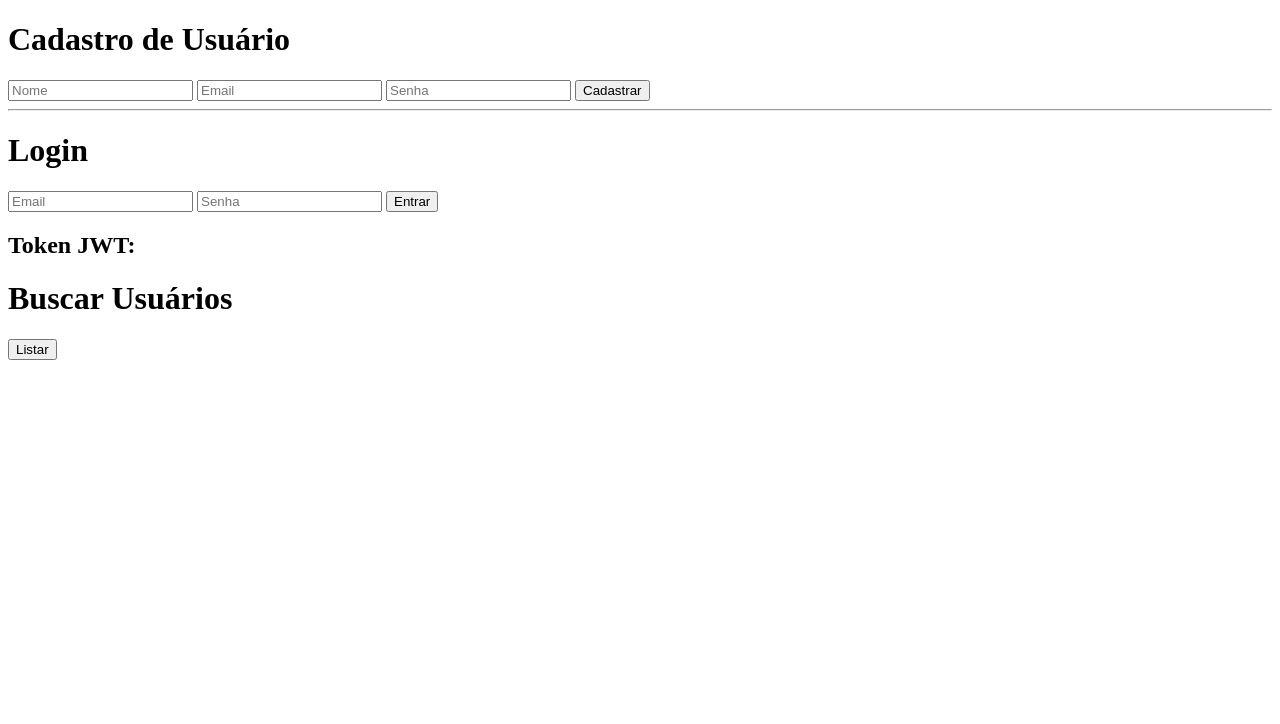
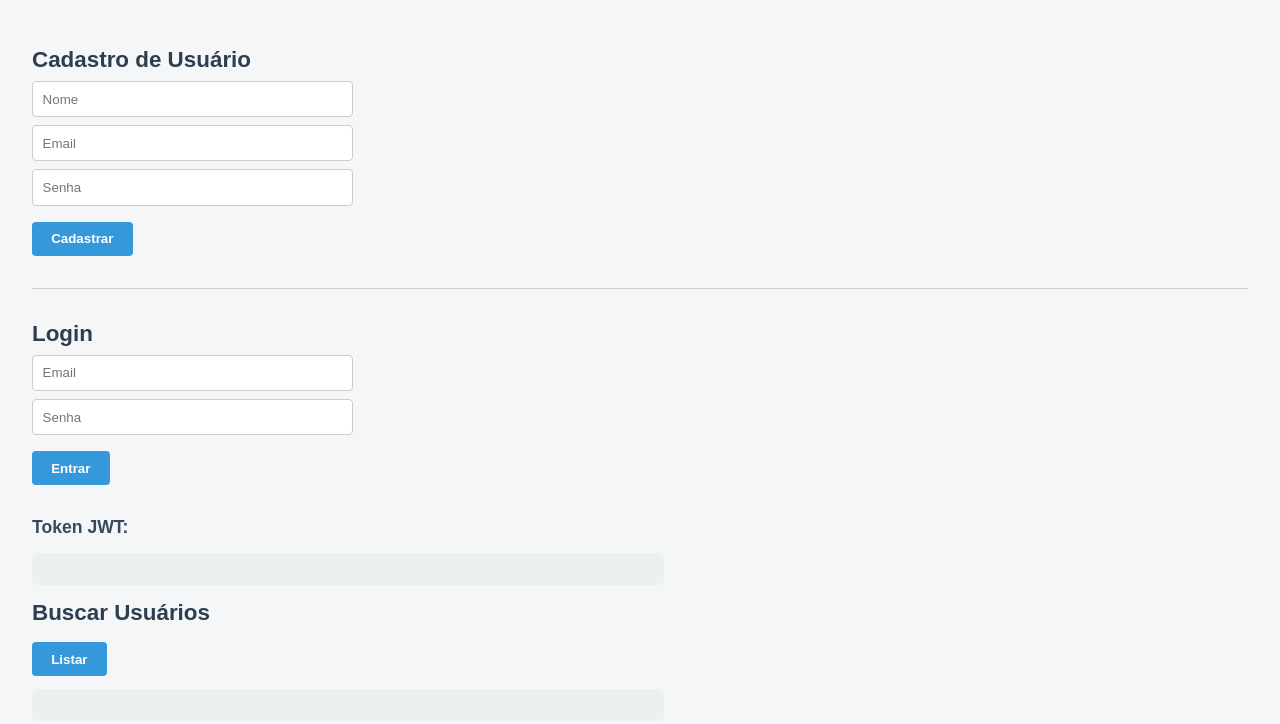
Before and after one commit to diegobenevidss/api-controle-financeiro, a plain HTML site: page front/index.html in a window 1280 px wide. Drawn offline with Linux system fonts and the light colour scheme.

Commit message:
front atualizado

```diff
--- a/front/index.html
+++ b/front/index.html
@@ -3,6 +3,7 @@
 <head>
   <meta charset="UTF-8" />
   <title>Controle Financeiro</title>
+  <link rel="stylesheet" href="style.css">
 </head>
 <body>
   <h1>Cadastro de Usuário</h1>
--- /dev/null
+++ b/front/style.css
@@ -0,0 +1,63 @@
+body {
+  font-family: Arial, sans-serif;
+  background: #f4f6f8;
+  color: #333;
+  margin: 0;
+  padding: 2rem;
+}
+
+h1 {
+  font-size: 1.4rem;
+  color: #2c3e50;
+  margin-bottom: 0.5rem;
+}
+
+h2 {
+  font-size: 1.1rem;
+  color: #34495e;
+  margin-top: 2rem;
+}
+
+input {
+  display: block;
+  margin: 0.5rem 0;
+  padding: 0.6rem;
+  width: 100%;
+  max-width: 300px;
+  border: 1px solid #ccc;
+  border-radius: 4px;
+}
+
+button {
+  background: #3498db;
+  color: white;
+  padding: 0.6rem 1.2rem;
+  border: none;
+  border-radius: 4px;
+  cursor: pointer;
+  margin-top: 0.5rem;
+  font-weight: bold;
+  transition: background 0.3s ease;
+}
+
+button:hover {
+  background: #2980b9;
+}
+
+pre {
+  background: #ecf0f1;
+  padding: 1rem;
+  border-radius: 6px;
+  overflow-x: auto;
+  max-width: 600px;
+}
+
+hr {
+  margin: 2rem 0;
+  border: none;
+  border-top: 1px solid #ccc;
+}
+
+section {
+  margin-bottom: 2rem;
+}
```
